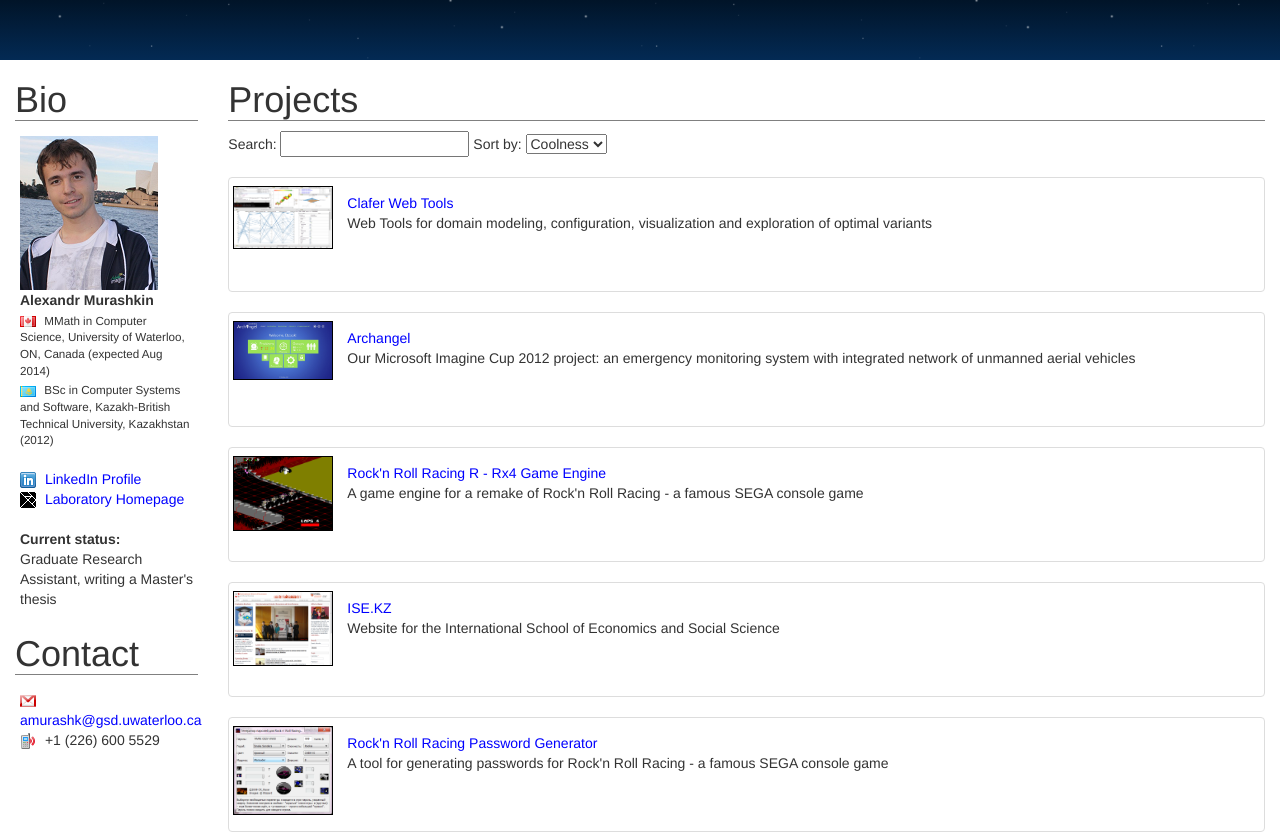
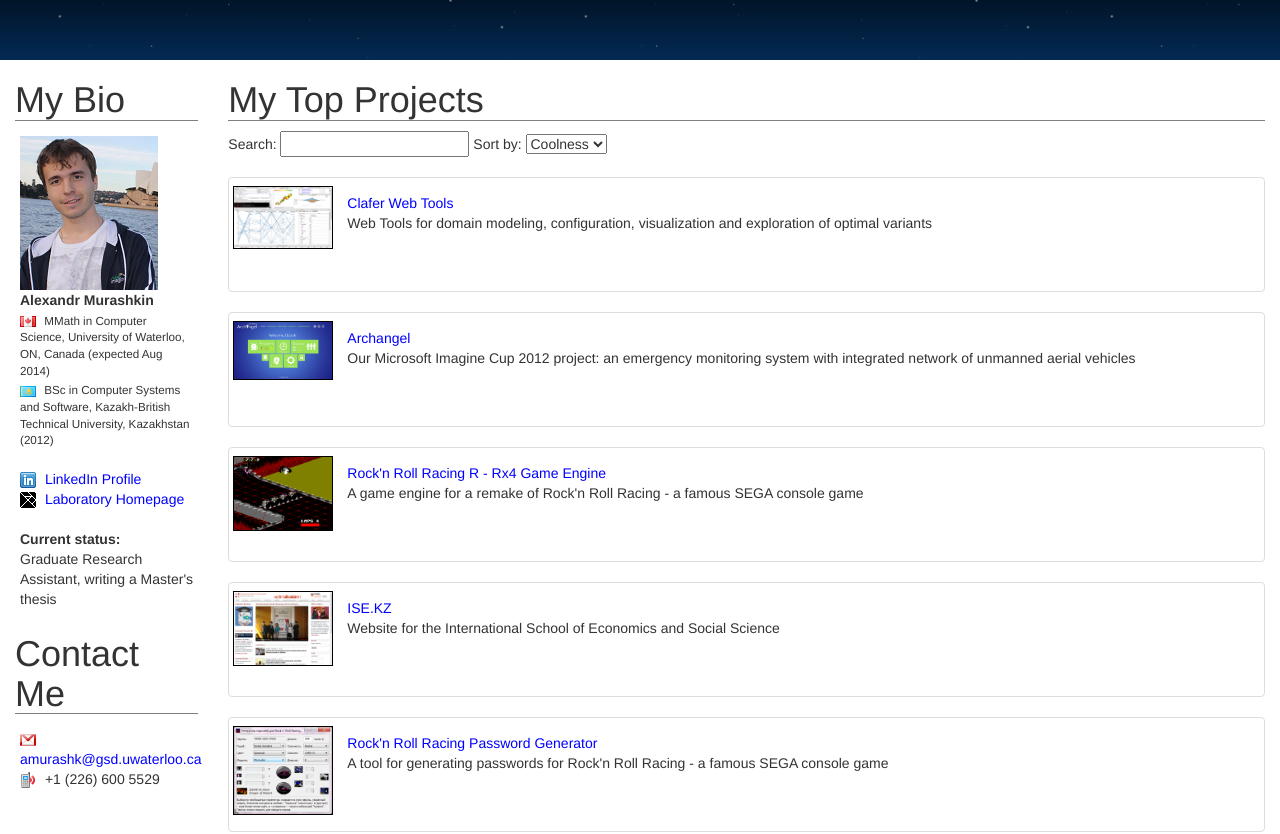
Before and after one commit to AMurashkin/Portfolio, a website: page app/index.html in a window 1280 px wide. Shown: the top 834 px of the page. Drawn offline with nearby package versions, Linux system fonts and the light colour scheme; some packages are replaced by stand-ins of ours.

Commit message:
Minor presentation fixes

```diff
--- a/app/partials/project-list.html
+++ b/app/partials/project-list.html
@@ -2,7 +2,7 @@
   <div class="row">
     <div class="col-md-2">
       <!--Sidebar content-->
-      <h1>Bio</h1>
+      <h1>My Bio</h1>
       <div class="bio">
         <img class="photo" ng-src="{{user.photoUrl}}"/>
         <div class="name">{{user.name}}</div>
@@ -33,7 +33,7 @@
         <div class="status-title">Current status:</div>
         <div class="status">{{user.status}}</div>
       </div>
-      <h1>Contact</h1>
+      <h1>Contact Me</h1>
       <div class="contact">
         <div class="email">
           <a target="_blank" href="mailto:{{user.email}}">
@@ -49,7 +49,7 @@
     </div>
     <div class="col-md-10">
       <!--Body content-->
-      <h1>Projects</h1>
+      <h1>My Top Projects</h1>
       Search: <input ng-model="query">
       Sort by:
       <select ng-model="orderProp">
```
